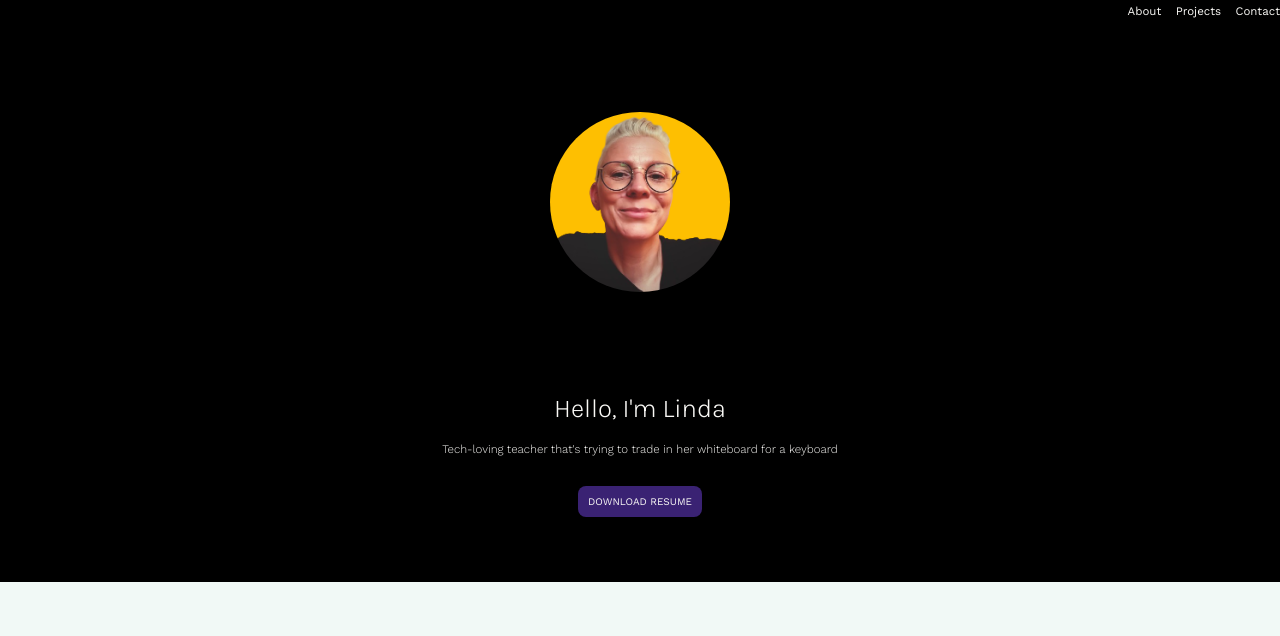
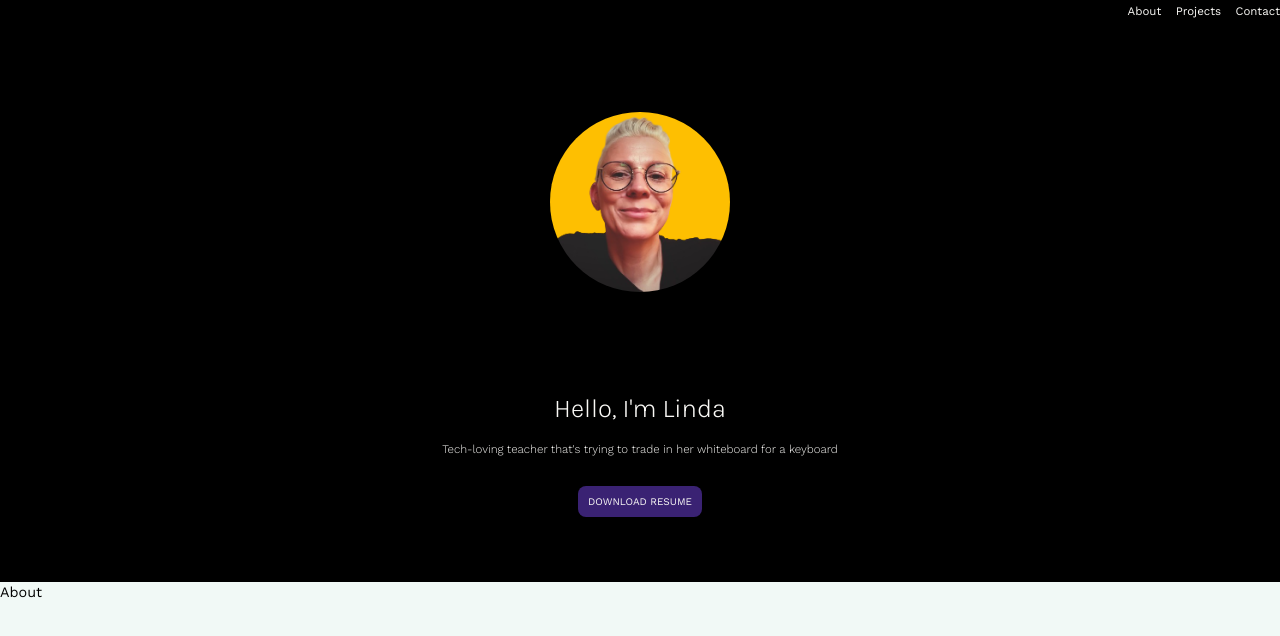
Before and after one commit to lindajensen/portfolio-v2, a React (Vite) app: page / in a window 1280 px wide. Shown: the top 636 px of the page. Built offline with nearby package versions, Linux system fonts and the light colour scheme.

Commit message:
create About component and import in App

```diff
--- a/src/App.tsx
+++ b/src/App.tsx
@@ -1,11 +1,13 @@
 import Navbar from "./components/Navbar";
 import Hero from "./components/Hero";
+import About from "./components/About";
 
 function App() {
   return (
     <>
       <Navbar />
       <Hero />
+      <About />
     </>
   );
 }
--- /dev/null
+++ b/src/components/About.tsx
@@ -0,0 +1,5 @@
+function About() {
+  return <div>About</div>;
+}
+
+export default About;
```
